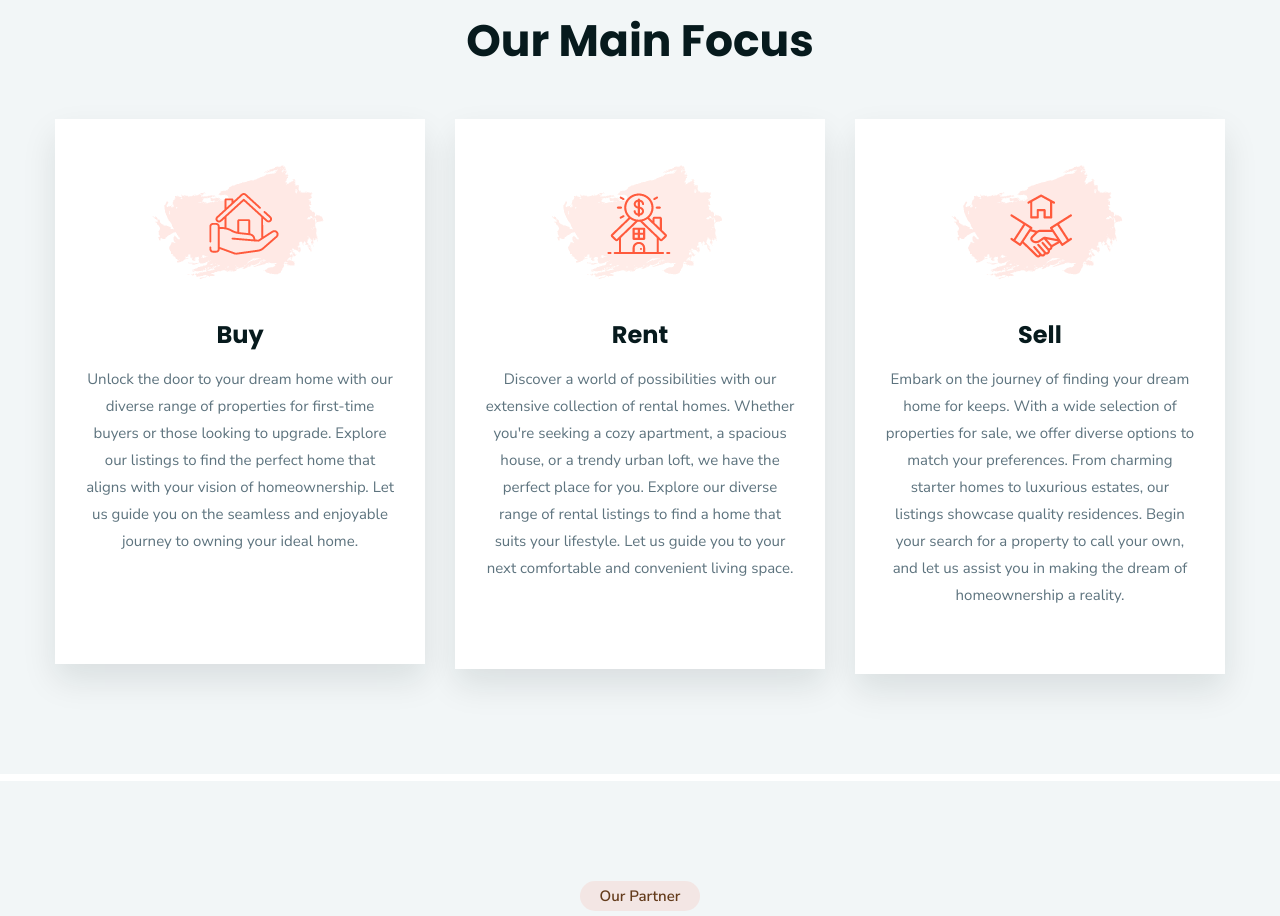
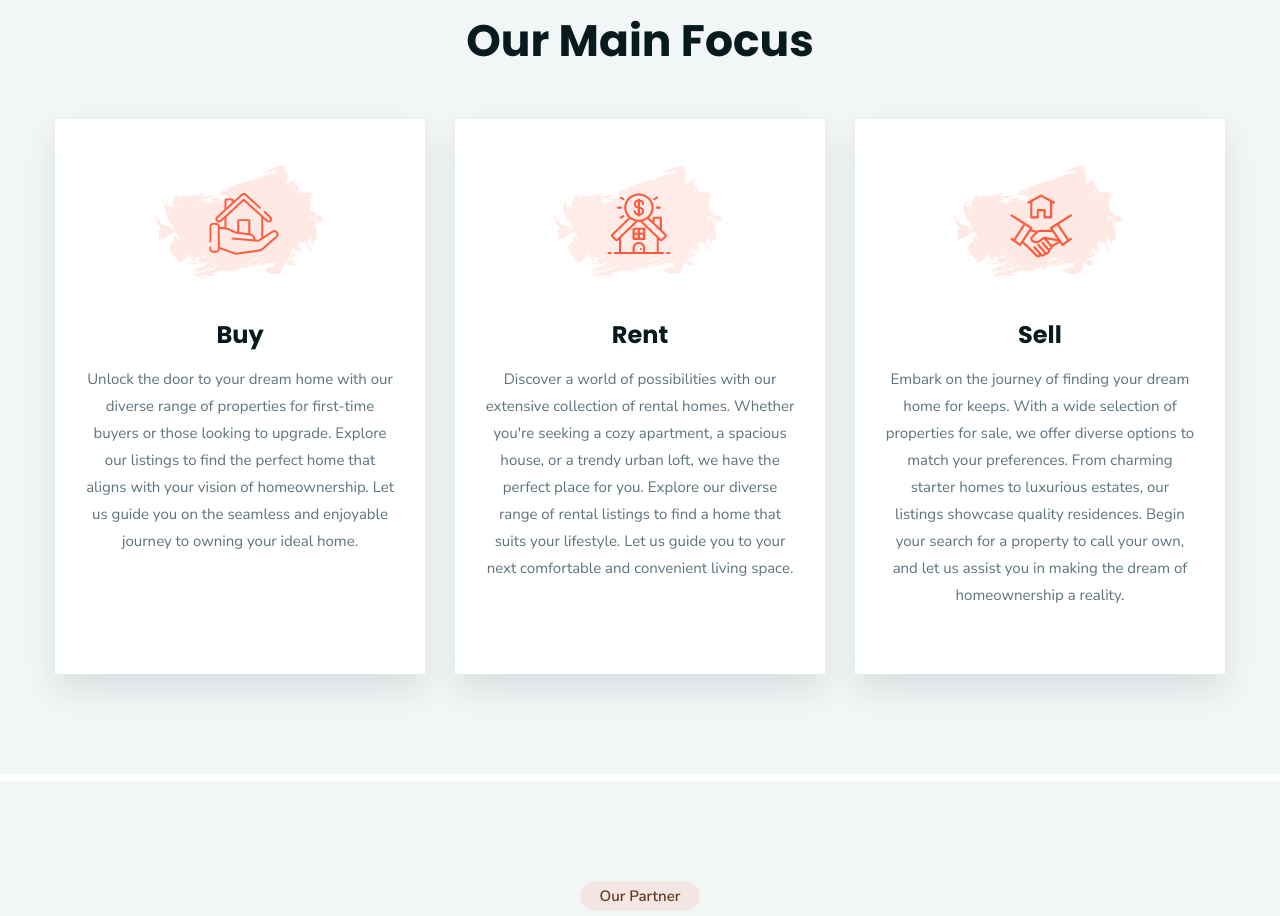
Before and after one commit to yasameenmsa/ARProfile, a plain HTML site: page homeverse-master/index.html in a window 1280 px wide. Shown: the part 1809-2725 px from the top of the page. Drawn offline with nearby package versions, Linux system fonts and the light colour scheme.

Commit message:
done wensday

```diff
--- a/homeverse-master/assets/css/style.css
+++ b/homeverse-master/assets/css/style.css
@@ -541,12 +541,11 @@ a {
 
 @media (min-width: 600px) {
   #heroImage {
-    width: 500px;
-    height: 400px;
-  }
-}
-
-/* Add more media queries as needed for different breakpoints */
+    width: 80%;
+    height: auto;
+  }
+}
+
 @media (max-width: 480px) {
   #heroImage {
     width: 100%;
@@ -646,19 +645,31 @@ a {
   #SERVICE
 \*-----------------------------------*/
 
+.service-list {
+  display: flex;
+  flex-wrap: wrap;
+  justify-content: center;
+  gap: 30px;
+  align-items: stretch; /* Make all items stretch to the height of the tallest one */
+}
+
+.service-cardbg {
+  display: flex;
+  background: var(--white);
+  align-items: stretch;
+}
+.service-list > li {
+  width: calc(33.33% - 20px);
+}
+
 .service {
   background: var(--cultured-2);
   padding-block: var(--section-padding);
 }
 
-.service-list {
-  display: flex;
-  flex-wrap: wrap;
-  justify-content: center;
-  gap: 30px;
-}
-
 .service-card {
+  flex: 1;
+
   position: relative;
   background: var(--white);
   text-align: center;
@@ -1568,14 +1579,110 @@ a {
   .about-banner > img {
     width: 100%;
   }
-
+  /*
   /**
    * SERVICE
    */
-
   .service-list > li {
     width: calc(33.33% - 20px);
   }
+  /*
+
+  .service-list {
+    display: flex;
+    flex-wrap: wrap;
+  }
+
+  .service-card {
+    flex: 1;
+  } */
+  /*
+/*-----------------------------------*\
+  #SERVICE
+\*-----------------------------------* /
+
+.service {
+  background: var(--cultured-2);
+  padding-block: var(--section-padding);
+}
+
+.service-list {
+  display: flex;
+  flex-wrap: wrap;
+  justify-content: center;
+  gap: 30px;
+}
+
+.service-card {
+  position: relative;
+  background: var(--white);
+  text-align: center;
+  padding: 40px 30px;
+  box-shadow: var(--shadow-2);
+  transition: transform var(--transition);
+}
+
+.service-card:hover,
+.service-card:focus {
+  transform: translateY(-5px);
+}
+
+.service-card .card-icon {
+  width: max-content;
+  margin-inline: auto;
+  margin-bottom: 20px;
+}
+
+.service-card .card-title {
+  margin-bottom: 15px;
+}
+
+.service-card .card-title > a:hover,
+.service-card .card-title > a:focus {
+  color: var(--orange-soda);
+}
+
+.service-card .card-text {
+  color: var(--cadet);
+  font-size: var(--fs-5);
+  line-height: 1.8;
+  margin-bottom: 25px;
+}
+
+.service-card .card-link {
+  color: var(--opal);
+  font-size: var(--fs-5);
+  font-weight: var(--fw-600);
+  display: flex;
+  justify-content: center;
+  align-items: center;
+  gap: 5px;
+}
+
+.service-card:hover .card-link,
+.service-card:focus .card-link {
+  color: var(--orange-soda);
+}
+
+.service-card::after {
+  content: "";
+  position: absolute;
+  bottom: 0;
+  left: 0;
+  width: 0;
+  height: 4px;
+  background: var(--orange-soda);
+  transition: width var(--transition);
+}
+
+.service-card:hover::after,
+.service-card:focus::after {
+  width: 100%;
+}
+
+
+
+ */
 
   /**
    * PROPERTY
--- a/homeverse-master/index.html
+++ b/homeverse-master/index.html
@@ -237,7 +237,7 @@
                 Secure your dream home without involving agents at AR Real Estate. Connect directly with developers for opulent living spaces. Explore the richness of options and turn your dream of a lavish home into reality.
               </p>
 
-              <button onclick="window.open('https://ar-realstate.com/', '_blank')" class="btn">Start Your Journey Now</button>
+              <button onclick="window.location.href='#Developer'" class="btn">Start Your Journey Now</button>
             </div>
 
             <figure class="hero-banner">
@@ -379,7 +379,7 @@
             <h2 class="h2 section-title">Our Main Focus</h2>
 
             <ul class="service-list">
-              <li>
+              <li class="service-cardbg">
                 <div class="service-card">
                   <div class="card-icon">
                     <img
@@ -400,8 +400,6 @@
                     on the seamless and enjoyable journey to owning your ideal
                     home.
                   </p>
-                  <br />
-                  <br />
 
                   <!-- <a href="#" class="card-link">
                     <span>Find A Home</span>
@@ -411,7 +409,7 @@
                 </div>
               </li>
 
-              <li>
+              <li class="service-cardbg">
                 <div class="service-card">
                   <div class="card-icon">
                     <img
@@ -433,7 +431,6 @@
                     Let us guide you to your next comfortable and convenient
                     living space.
                   </p>
-                  <br />
 
                   <!-- <a href="#" class="card-link">
                     <span>Find A Home</span>
@@ -443,7 +440,7 @@
                 </div>
               </li>
 
-              <li>
+              <li class="service-cardbg">
                 <div class="service-card">
                   <div class="card-icon">
                     <img
```
